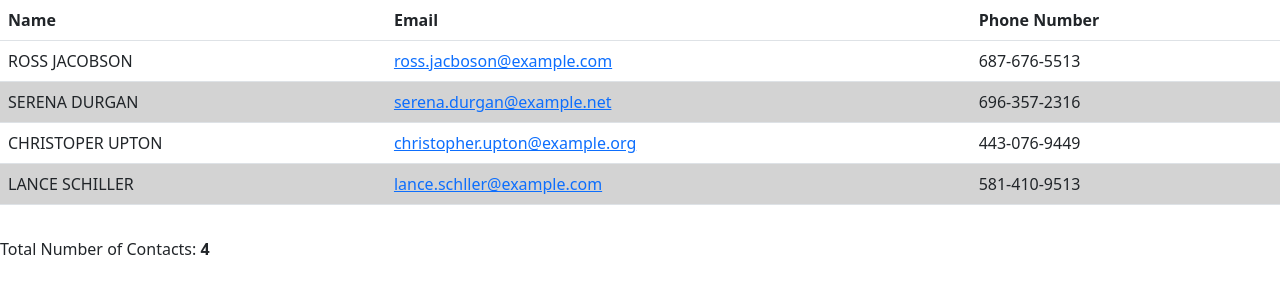
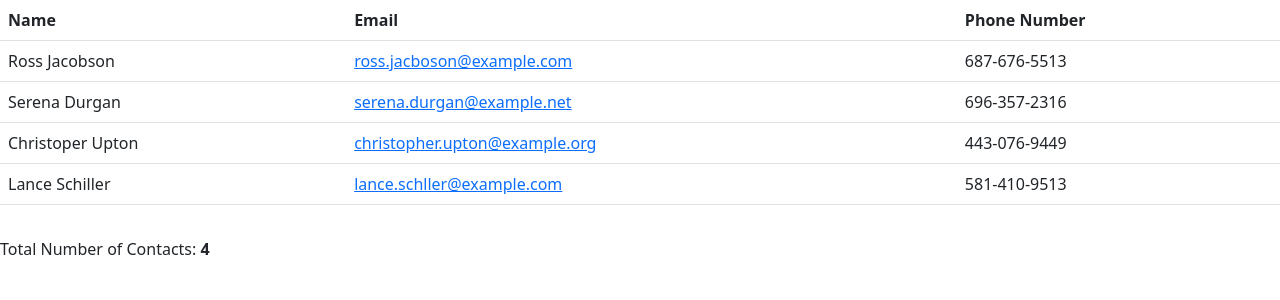
Before and after one commit to RobBerger/l03-FSWD1054, a React (Create React App) app: page / in a window 1280 px wide. Shown: the top 300 px of the page. Built offline with nearby package versions, Linux system fonts and the light colour scheme.

Commit message:
removed old css stuff

```diff
--- a/src/Contact.js
+++ b/src/Contact.js
@@ -1,12 +1,11 @@
 import React from 'react'
-import styles from './Contact.module.css'
 
 class Contact extends React.Component {
   render() {
   let { contact: { first_name, last_name, email, phone } } = this.props
   return (
-    <tr className={styles.contact}>
-      <td className={styles.name}>{first_name} {last_name}</td>
+    <tr>
+      <td>{first_name} {last_name}</td>
       <td><a href={`mailto:${email}`}>{email}</a></td>
       <td>{phone}</td>
     </tr>
--- a/src/ContactList.js
+++ b/src/ContactList.js
@@ -1,13 +1,12 @@
 import React from 'react'
 import Contact from './Contact.js'
-import styles from './ContactList.module.css'
 import Table from 'react-bootstrap/Table'
 
 class ContactList extends React.Component {
 
   headings() {
     let headings = ["Name", "Email", "Phone Number"]
-    return <tr className={styles.heading}>{headings.map((heading) => <th>{heading}</th>)}</tr>
+    return <tr>{headings.map((heading) => <th>{heading}</th>)}</tr>
   }
 
   contacts() {
```
